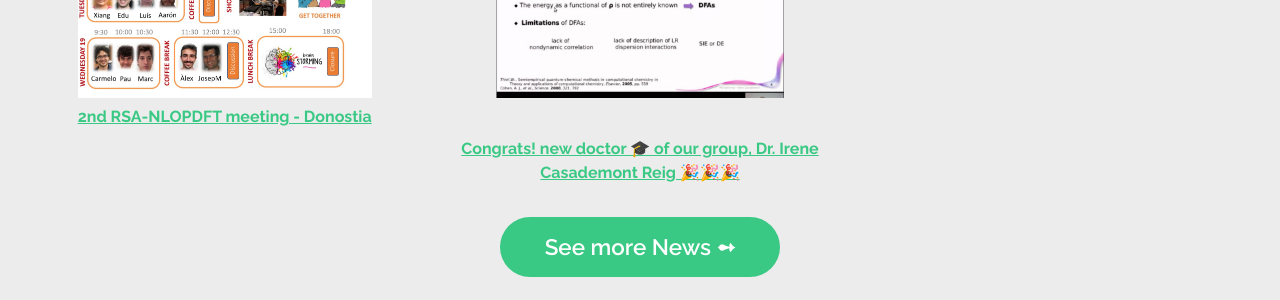
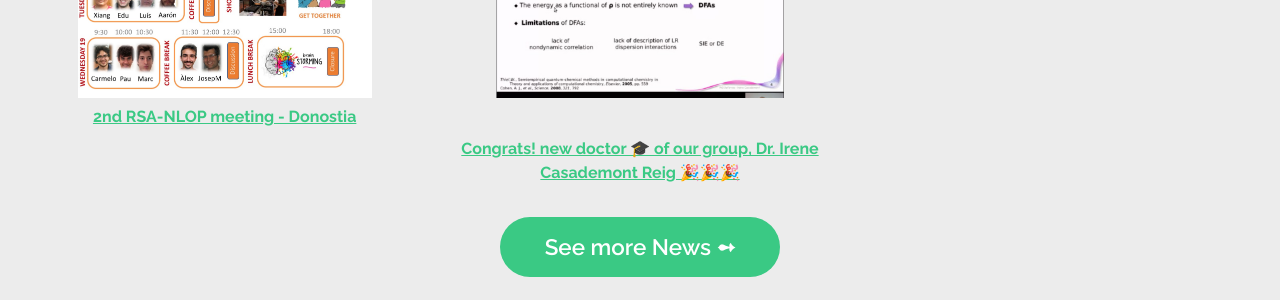
Before and after one commit to old-jekyll-templates/Horizons-Jekyll-Theme, a Jekyll site: the page built from index.html, in a window 1280 px wide and 900 px high, scrolled down 520 px. Shown: the part 153-453 px from the top of the window. Built offline with Jekyll 4.4.1, drawn with Linux system fonts in a browser that asks for light colours; comment, search, counter and statistics services are not loaded.

Commit message:
Update 2022-01-19-RSA-NLOP-meeting.md

```diff
--- a/_posts/2022-01-19-RSA-NLOP-meeting.md
+++ b/_posts/2022-01-19-RSA-NLOP-meeting.md
@@ -1,11 +1,12 @@
 ---
-title: 2nd RSA-NLOPDFT meeting - Donostia
+title: 2nd RSA-NLOP meeting - Donostia
 subtitle: <b>January, 2022</b>
 featured: images/2nd-RSA-NLOP-meeting2022.png
 layout: post
 ---
 
-<P ALIGN="justify"> This week we organized the 2nd RSA-NLOPDFT meeting at DIPC (Donostia).
+<br>
+<P ALIGN="justify"> <font size="5">This week we organized the 2nd RSA-NLOPDFT meeting at DIPC (Donostia).
   This collaboration meeting is between our group and some members of IQCC,
   it is a nice opportunity for sharing ideas, advices, info, codes...
-  and perspectives for future research projects in collaboration.</p>
+  and perspectives for future research projects in collaboration.</font></p>
```
